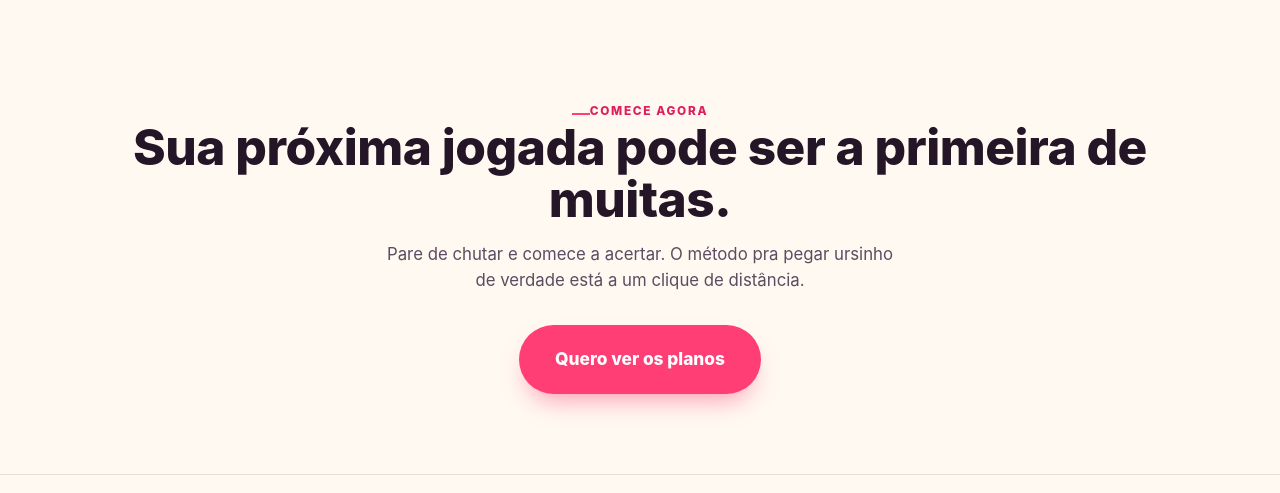
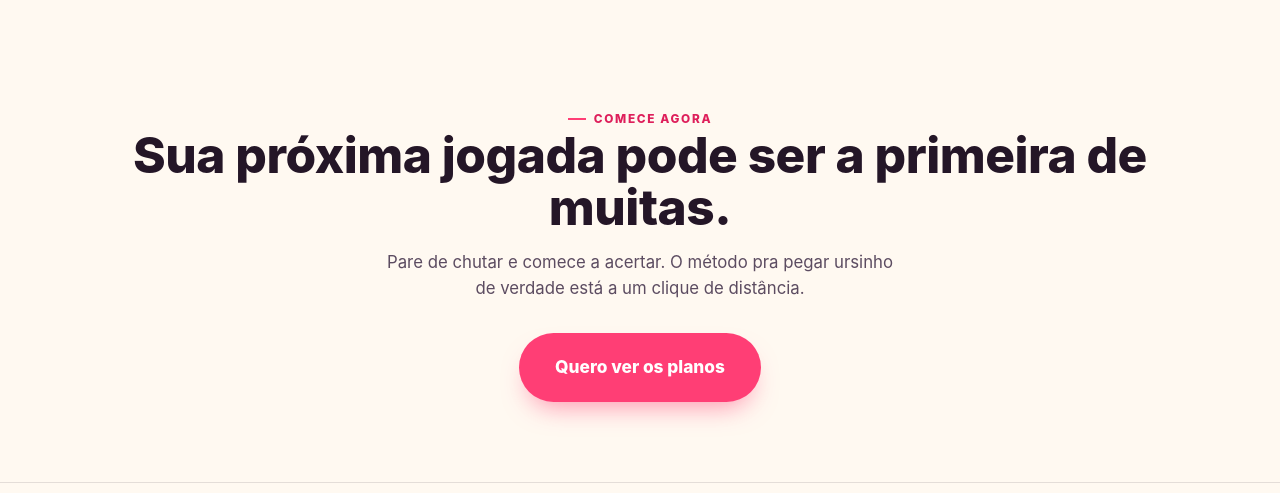
Before and after one commit to rcxrodrigues/garrad-ouro, a plain HTML site: page index.html in a window 1280 px wide. Shown: the part 6005-6498 px from the top of the page. Drawn offline with Linux system fonts and the light colour scheme.

Commit message:
Corrige traco do eyebrow "Comece agora" colado no C
Co-Authored-By: Claude Sonnet 5 <noreply@anthropic.com>

```diff
--- a/index.html
+++ b/index.html
@@ -785,7 +785,7 @@
 
 <section class="final-cta">
   <div class="wrap">
-    <span class="eyebrow center" style="display:block;">Comece agora</span>
+    <span class="eyebrow center">Comece agora</span>
     <h2>Sua próxima jogada pode ser a primeira de muitas.</h2>
     <p class="center">Pare de chutar e comece a acertar. O método pra pegar ursinho de verdade está a um clique de distância.</p>
     <a href="#oferta" class="btn btn-primary btn-lg">Quero ver os planos</a>
```
